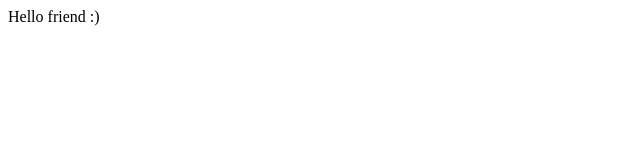
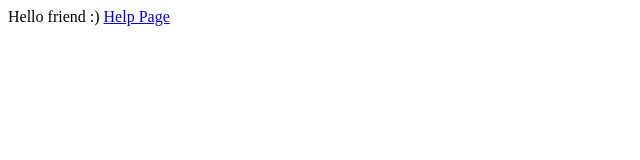
Before and after one commit to ahjorgen167/ahjorgen167.github.io, a plain HTML site: page index.html in a window 1280 px wide. Shown: the full height of the page, 0-640 px from the left. Drawn offline with Linux system fonts and the light colour scheme.

Commit message:
Adding help link

```diff
--- a/index.html
+++ b/index.html
@@ -1 +1,2 @@
 Hello friend :)
+<a href="/help">Help Page</a>
```
